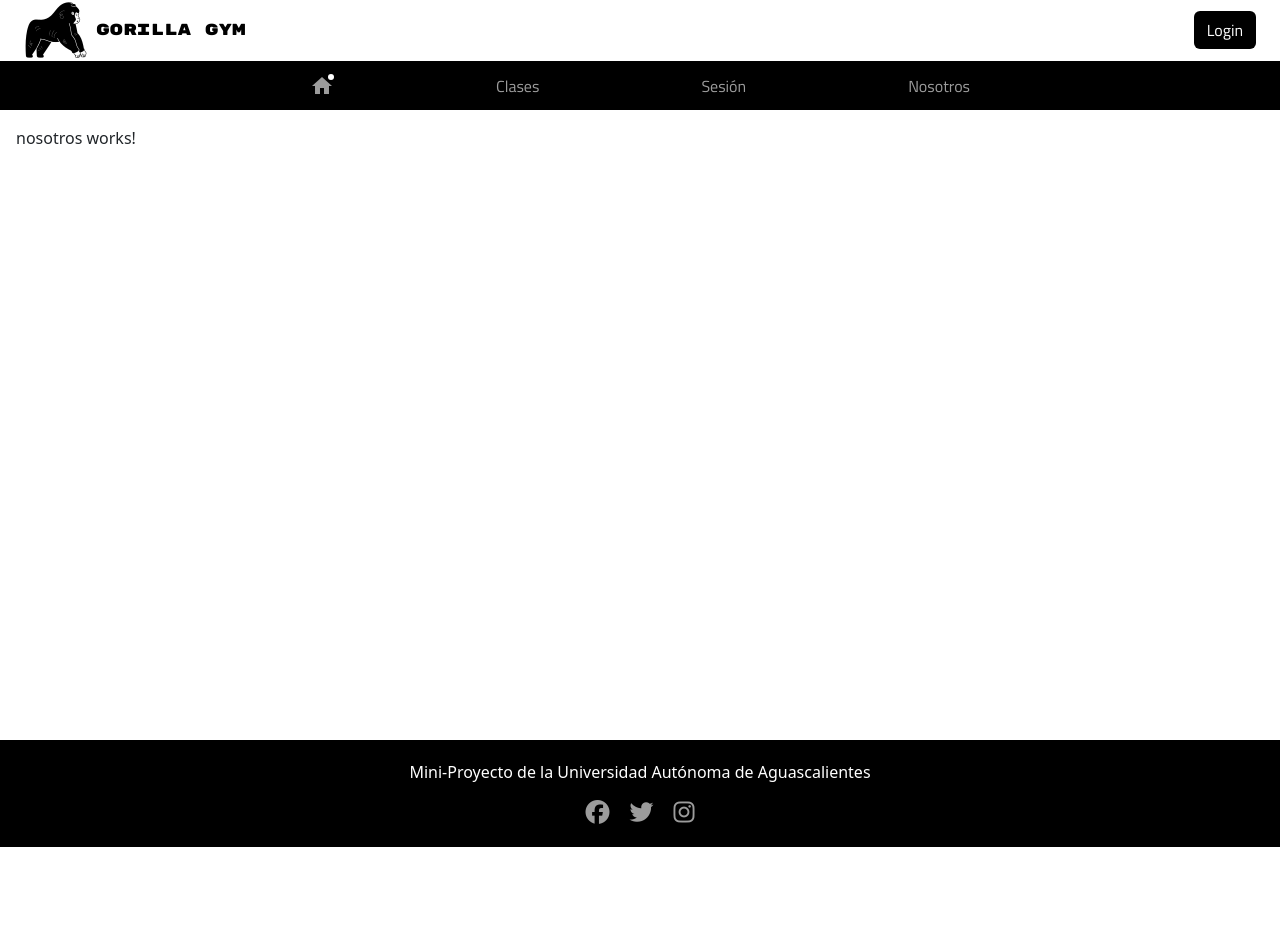
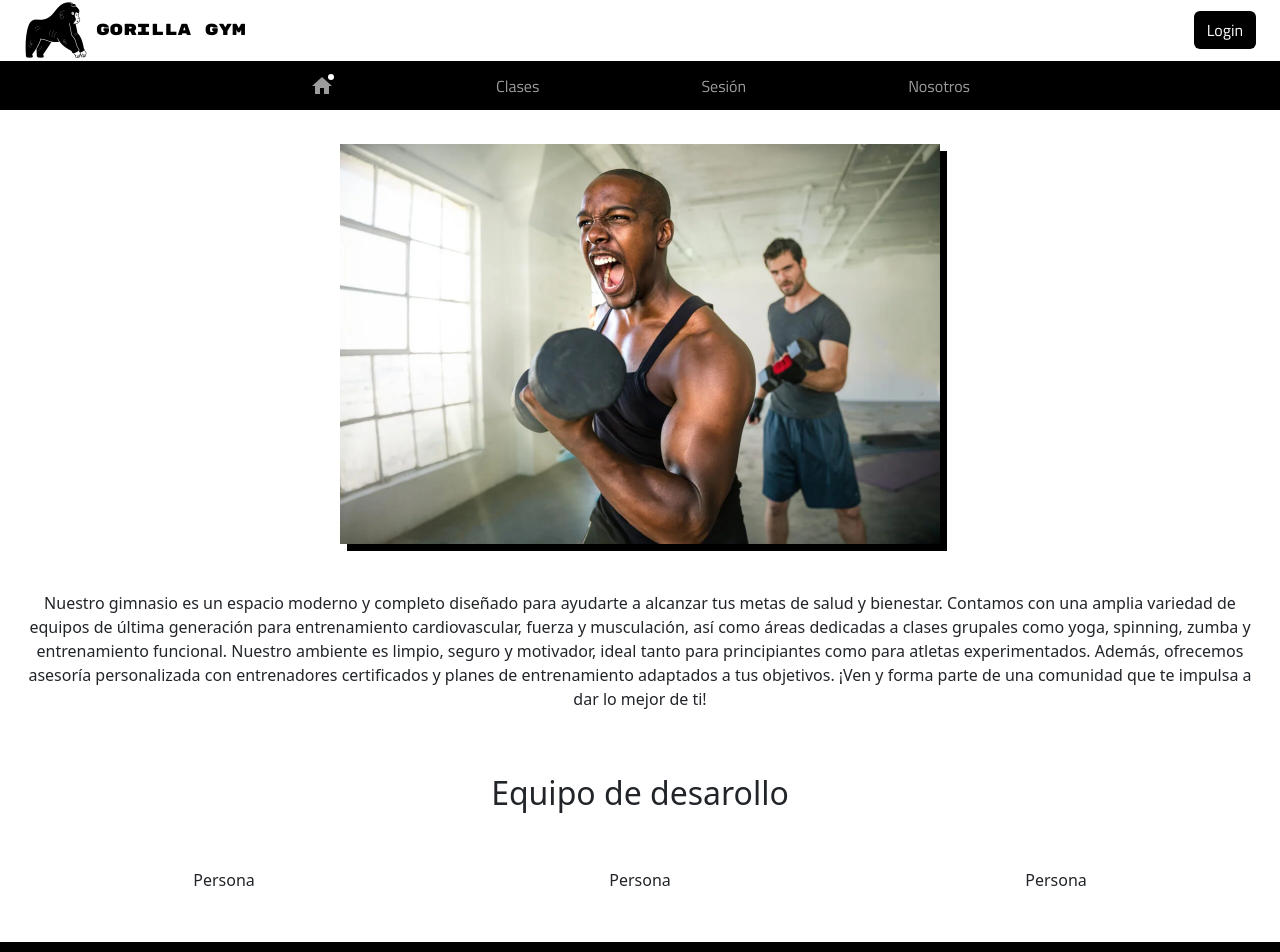
Before and after one commit to wachitorico69/miniproyecto-angular, an Angular app: page /nosotros in a window 1280 px wide. Shown: the top 952 px of the page. Before the commit the page ends 847 px from the top, so only its background shows below. Built offline with nearby package versions, Linux system fonts and the light colour scheme; a web font is replaced by a local one.

Commit message:
nosotros

```diff
--- a/src/app/nosotros/nosotros.component.css
+++ b/src/app/nosotros/nosotros.component.css
@@ -0,0 +1,21 @@
+.contenido{
+    display: grid;
+    grid-template-columns: 1fr 1fr 1fr;
+    text-align: center;
+}
+.img{
+    height: 400px;
+    width: auto;
+    box-shadow: 7px 7px black;
+    margin: auto;
+}
+.body{
+    height: 100vh;
+    margin: 0;
+    display: grid;
+    grid-template-columns: 1fr;
+    align-items: center;
+    text-align: center;
+    justify-content: center;
+    gap: 10px;
+}
--- a/src/app/nosotros/nosotros.component.html
+++ b/src/app/nosotros/nosotros.component.html
@@ -1 +1,23 @@
-<p>nosotros works!</p>
+<div class="body">
+    <img [src]="image" alt="imagen de persona" class="img">
+    <p class="descripcion">Nuestro gimnasio es un espacio moderno y completo diseñado para ayudarte a alcanzar
+        tus metas de salud y bienestar. Contamos con una amplia variedad de equipos de última generación para
+        entrenamiento cardiovascular, fuerza y musculación, así como áreas dedicadas a clases grupales como yoga,
+        spinning, zumba y entrenamiento funcional. Nuestro ambiente es limpio, seguro y motivador, ideal tanto
+        para principiantes como para atletas experimentados. Además, ofrecemos asesoría personalizada con
+        entrenadores certificados y planes de entrenamiento adaptados a tus objetivos. ¡Ven y forma parte de
+        una comunidad que te impulsa a dar lo mejor de ti!
+    </p>
+    <h2>Equipo de desarollo</h2>
+    <div class="contenido">
+        <div class="persona">
+            <p>Persona</p>
+        </div>
+        <div class="persona">
+            <p>Persona</p>
+        </div>
+        <div class="persona">
+            <p>Persona</p>
+        </div>
+    </div>
+</div>
--- a/src/app/nosotros/nosotros.component.ts
+++ b/src/app/nosotros/nosotros.component.ts
@@ -7,5 +7,5 @@ import { Component } from '@angular/core';
   styleUrl: './nosotros.component.css'
 })
 export class NosotrosComponent {
-
+ image: string = 'assets/screamer.webp';
 }
```
Also changed, not shown: public/assets/screamer.webp (added).
